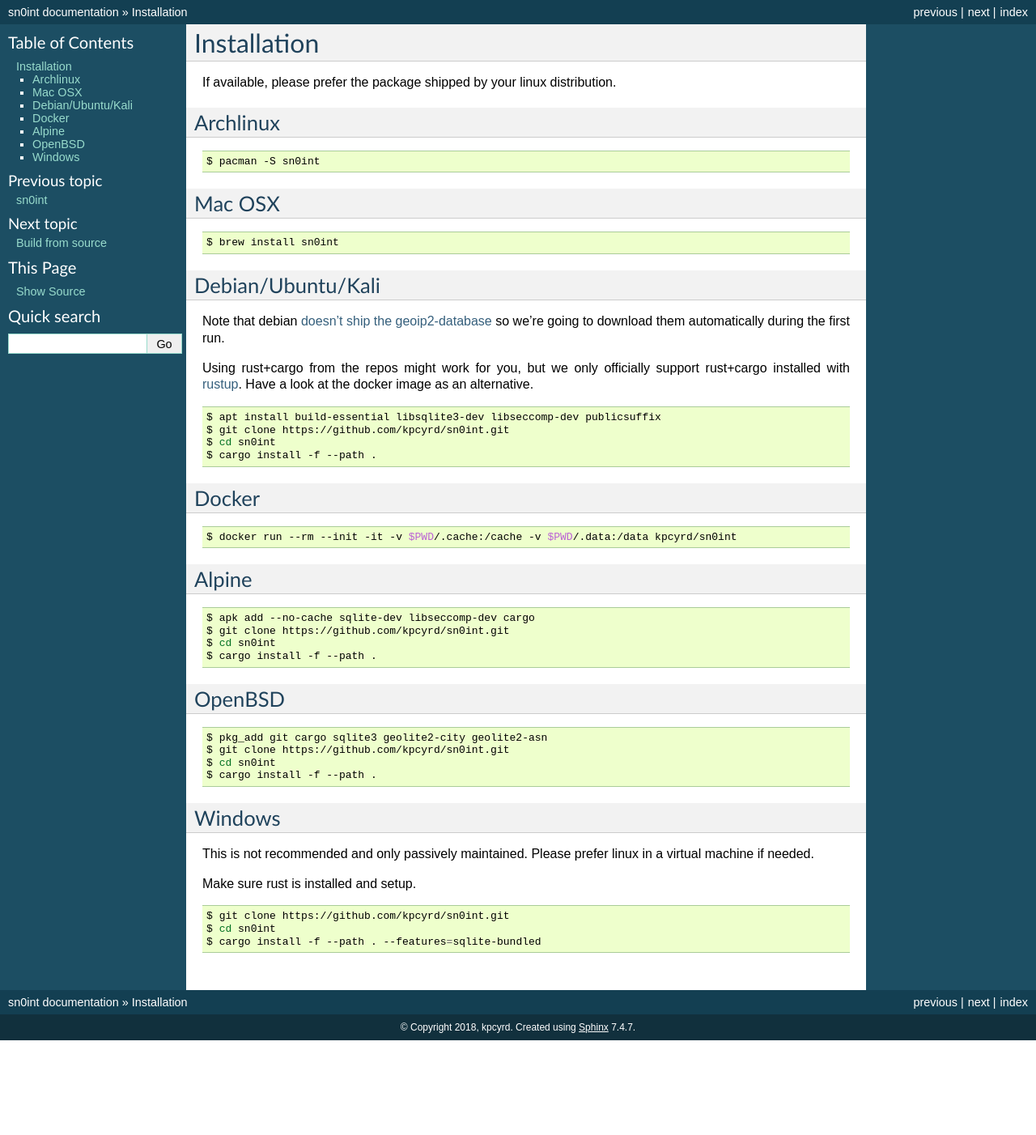
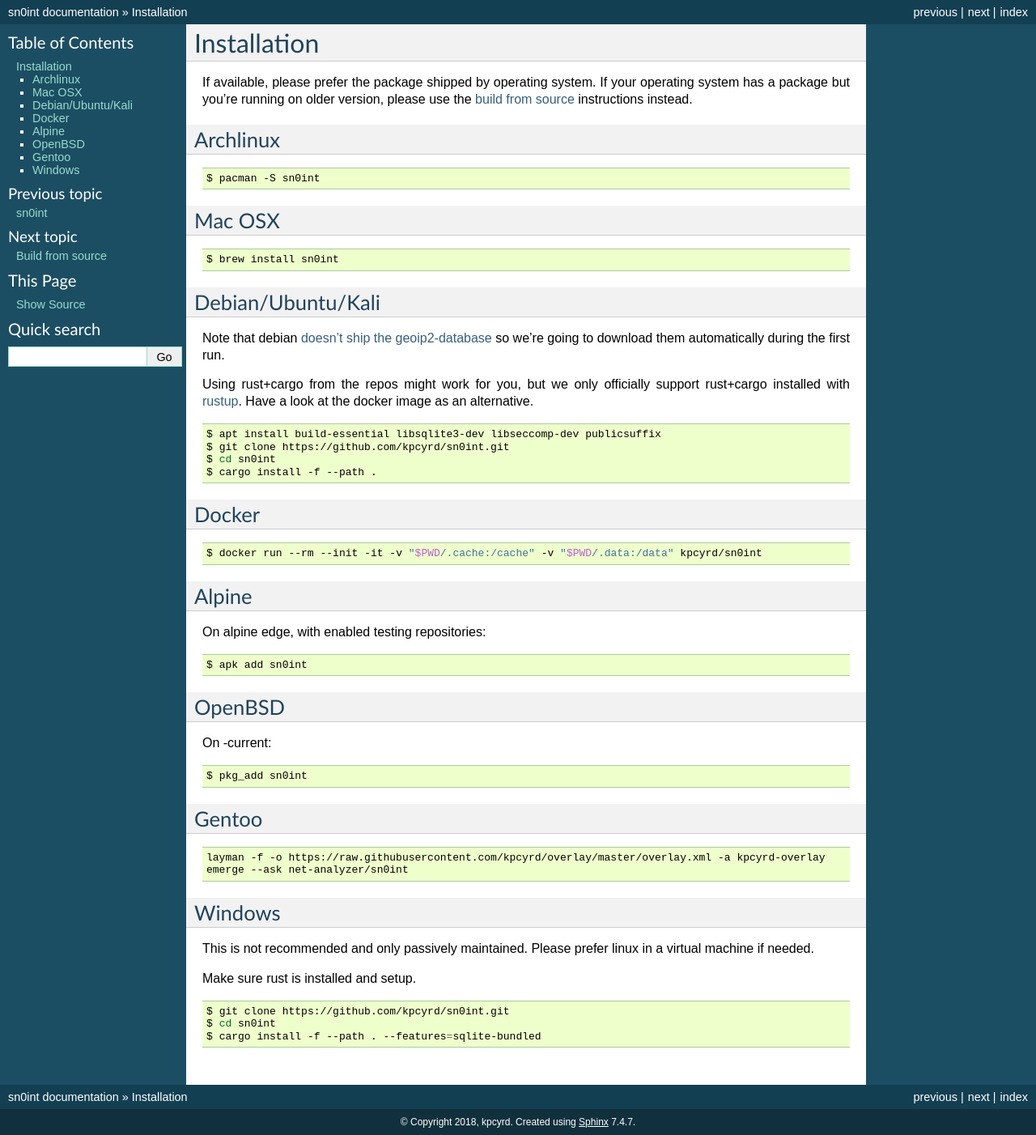
Before and after one commit to kpcyrd/sn0int, a Sphinx documentation site: the page built from docs/install.rst, in a window 1280 px wide. Shown: the whole page at 81% size. Built offline with Sphinx 7.4.7, drawn with Linux system fonts in a browser that asks for light colours; before the commit the page ends 1285 px from its top, so only the background shows below that.

Commit message:
Update install instructions

```diff
--- a/docs/install.rst
+++ b/docs/install.rst
@@ -1,7 +1,9 @@
 Installation
 ============
 
-If available, please prefer the package shipped by your linux distribution.
+If available, please prefer the package shipped by operating system. If your
+operating system has a package but you're running on older version, please use
+the `build from source <build.html>`_ instructions instead.
 
 Archlinux
 ---------
@@ -40,27 +42,33 @@
 
 .. code-block:: bash
 
-    $ docker run --rm --init -it -v $PWD/.cache:/cache -v $PWD/.data:/data kpcyrd/sn0int
+    $ docker run --rm --init -it -v "$PWD/.cache:/cache" -v "$PWD/.data:/data" kpcyrd/sn0int
 
 Alpine
 ------
 
+On alpine edge, with enabled testing repositories:
+
 .. code-block:: bash
 
-    $ apk add --no-cache sqlite-dev libseccomp-dev cargo
-    $ git clone https://github.com/kpcyrd/sn0int.git
-    $ cd sn0int
-    $ cargo install -f --path .
+    $ apk add sn0int
 
 OpenBSD
 -------
 
+On -current:
+
 .. code-block:: bash
 
-    $ pkg_add git cargo sqlite3 geolite2-city geolite2-asn
-    $ git clone https://github.com/kpcyrd/sn0int.git
-    $ cd sn0int
-    $ cargo install -f --path .
+    $ pkg_add sn0int
+
+Gentoo
+------
+
+.. code-block:: bash
+
+    layman -f -o https://raw.githubusercontent.com/kpcyrd/overlay/master/overlay.xml -a kpcyrd-overlay
+    emerge --ask net-analyzer/sn0int
 
 Windows
 -------
```
Also changed, not shown: README.md (+2 -0 lines), docs/build.rst (+7 -0 lines).
